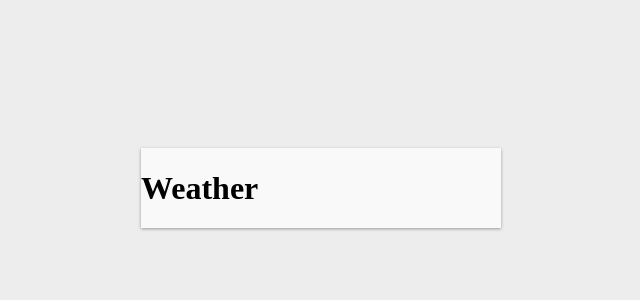
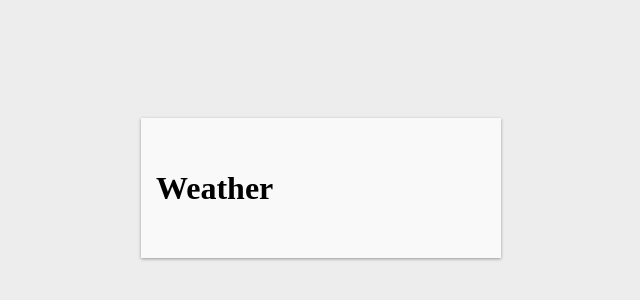
Before and after one commit to Al-tsao/react-realtime-weather-app, a React (Create React App) app: page / in a window 1280 px wide. Shown: the part 212-512 px from the top of the page, without its empty margins (319-959 px from the left). Built offline with nearby package versions, Linux system fonts and the light colour scheme.

Commit message:
install @emotion/react @emotion/styled

```diff
--- a/package.json
+++ b/package.json
@@ -3,6 +3,8 @@
   "version": "0.1.0",
   "private": true,
   "dependencies": {
+    "@emotion/react": "^11.4.0",
+    "@emotion/styled": "^11.3.0",
     "@testing-library/jest-dom": "^5.12.0",
     "@testing-library/react": "^11.2.7",
     "@testing-library/user-event": "^12.8.3",
--- a/src/App.js
+++ b/src/App.js
@@ -1,13 +1,30 @@
 import React from 'react';
-import './App.css';
+import styled from '@emotion/styled';
+
+const Container = styled.div`
+  background-color: #ededed;
+  height: 100%;
+  display: flex;
+  align-items: center;
+  justify-content: center;
+`;
+
+const WeatherCard = styled.div`
+  position: relative;
+  min-width: 360px;
+  box-shadow: 0 1px 3px 0 #999999;
+  background-color: #f9f9f9;
+  box-sizing: border-box;
+  padding: 30px 15px;
+`;
 
 function App() {
   return (
-    <div className="container">
-      <div className="weather-card">
+    <Container>
+      <WeatherCard>
         <h1>Weather</h1>
-      </div>
-    </div>
+      </WeatherCard>
+    </Container>
   );
 }
 
```
Also changed, not shown: 1 other file (tests, documents, lock files or other folders).
